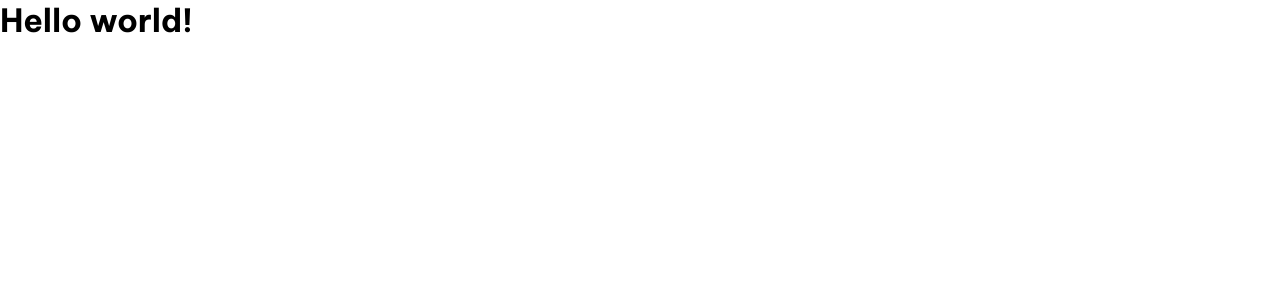
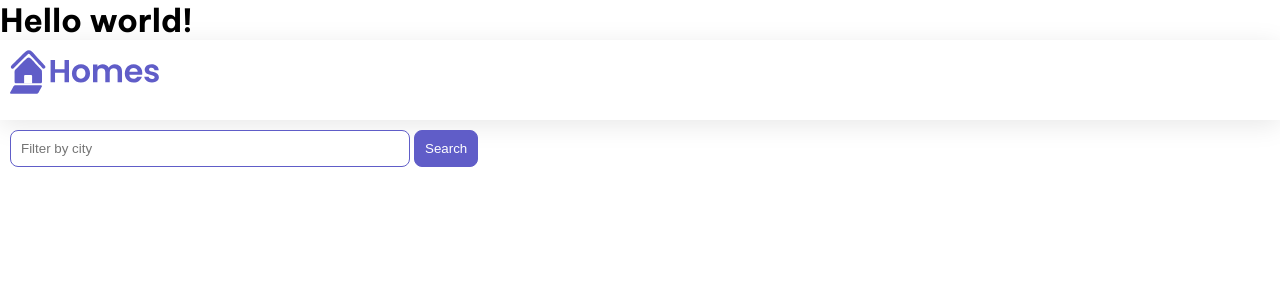
Before and after one commit to YMB06/FirstApp_YMB, an Angular app: page / in a window 1280 px wide. Shown: the top 300 px of the page. Built offline with nearby package versions, Linux system fonts and the light colour scheme.

Commit message:
Punto 2 Youssef Miftah Logo añadido, barra de busqueda y boto de buscar

```diff
--- a/src/app/app.component.ts
+++ b/src/app/app.component.ts
@@ -1,10 +1,19 @@
 import {Component} from '@angular/core';
-
+import {HomeComponent} from './home/home.component';
 @Component({
   selector: 'app-root',
-  imports: [],
+  imports: [HomeComponent],
   template: `
     <h1>Hello world!</h1>
+
+    <main>
+      <header class="brand-name">
+        <img class="brand-logo" src="/assets/logo.svg" alt="logo" aria-hidden="true" />
+      </header>
+      <section class="content">
+        <app-home></app-home>
+      </section>
+    </main>
   `,
   styleUrls: ['./app.component.css'],
 })
--- /dev/null
+++ b/src/app/home/home.component.css
@@ -0,0 +1,36 @@
+.results {
+    display: grid;
+    column-gap: 14px;
+    row-gap: 14px;
+    grid-template-columns: repeat(auto-fill, minmax(400px, 400px));
+    margin-top: 50px;
+    justify-content: space-around;
+  }
+  input[type="text"] {
+    border: solid 1px var(--primary-color);
+    padding: 10px;
+    border-radius: 8px;
+    margin-right: 4px;
+    display: inline-block;
+    width: 30%;
+  }
+  button {
+    padding: 10px;
+    border: solid 1px var(--primary-color);
+    background: var(--primary-color);
+    color: white;
+    border-radius: 8px;
+  }
+  @media (min-width: 500px) and (max-width: 768px) {
+    .results {
+        grid-template-columns: repeat(2, 1fr);
+    }
+    input[type="text"] {
+        width: 70%;
+    }
+  }
+  @media (max-width: 499px) {
+    .results {
+        grid-template-columns: 1fr;
+    }
+  }
--- /dev/null
+++ b/src/app/home/home.component.ts
@@ -0,0 +1,18 @@
+import { Component } from '@angular/core';
+
+@Component({
+  selector: 'app-home',
+  imports: [],
+  template: `
+    <section>
+      <form>
+        <input type="text" placeholder="Filter by city" />
+        <button class="primary" type="button">Search</button>
+      </form>
+    </section>
+  `,
+  styleUrls: ['home.component.css'],
+})
+export class HomeComponent {
+
+}
```
